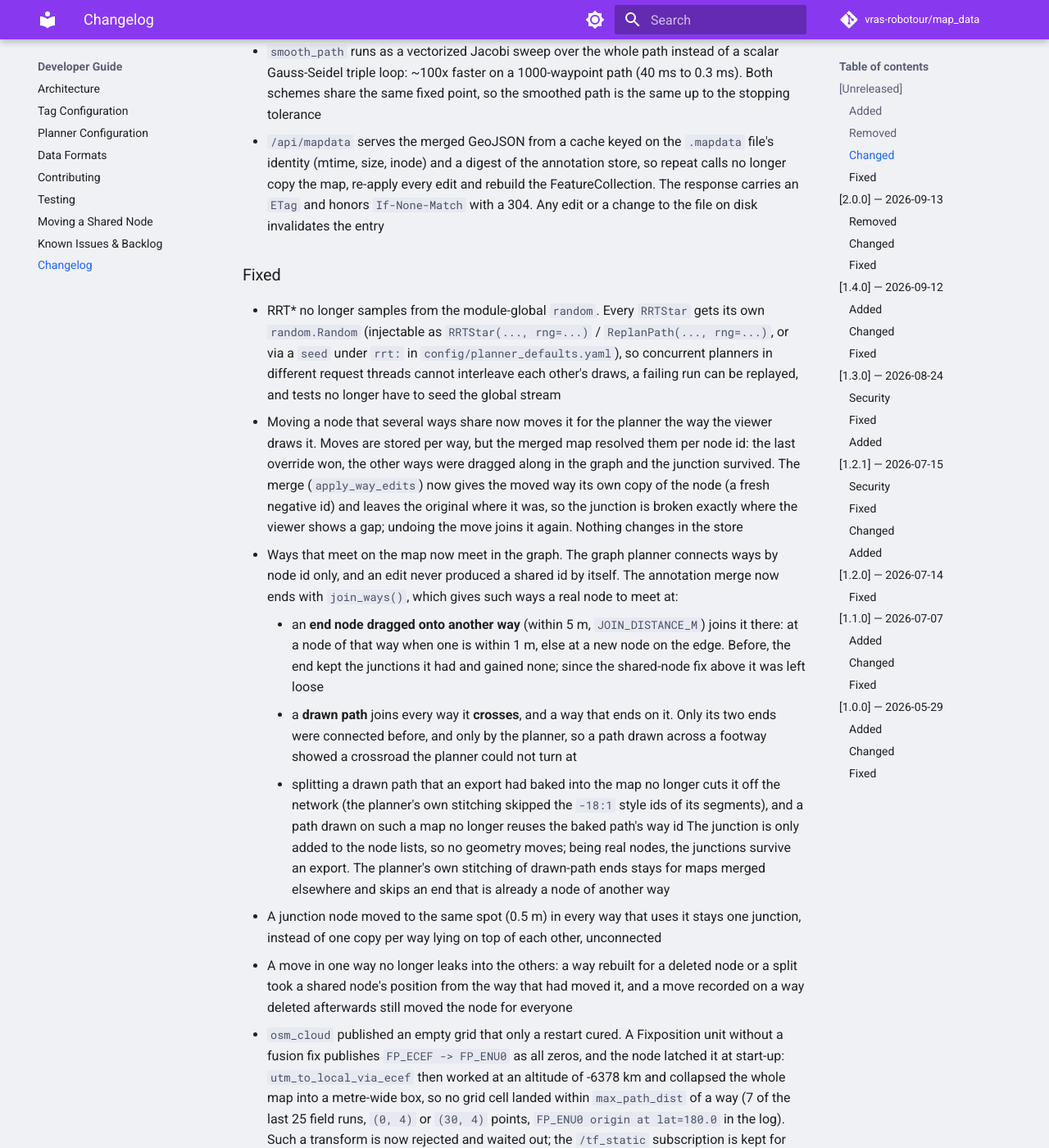
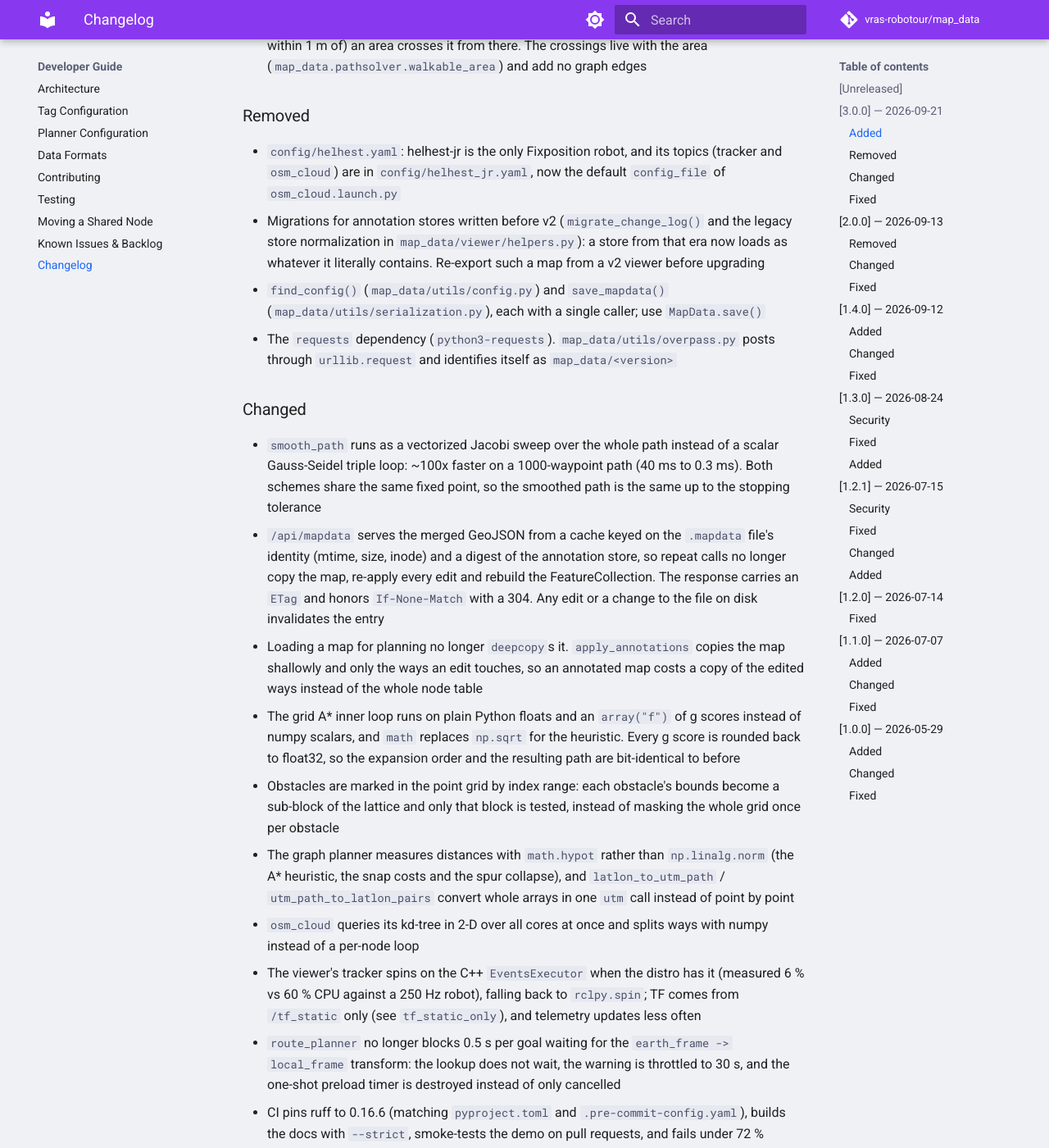
Before and after one commit to vras-robotour/map_data, an MkDocs documentation site: the page built from docs/dev/changelog.md, in a window 1280 px wide and 1400 px high, scrolled down 1408 px. Shown: the whole window at 82% size. Built offline with MkDocs 1.6.1 and Material for MkDocs 9.7.7, drawn with Linux system fonts in a browser that asks for light colours; comment, search, counter and statistics services are not loaded; some of the changed text lies outside the part shown.

Commit message:
Bump version to 3.0.0 and update the changelog
Major: `find_config()`, `save_mapdata()`, the pre-v2 annotation store
migrations and `config/helhest.yaml` are gone.

The Unreleased section also gained the entries missing for the perf
work, the tracker's tf_static_only / speech log / stale-plan drop, and
the CI tightening.

```diff
--- a/docs/dev/changelog.md
+++ b/docs/dev/changelog.md
@@ -1,6 +1,10 @@
 # Changelog
 
 ## [Unreleased]
+
+## [3.0.0] — 2026-09-21
+
+A major version because public helpers and a config file are removed.
 
 ### Added
 
@@ -20,6 +24,11 @@
   that file, a ROS 2 parameter file with a `map_data_tracker` section. The default is the new
   `config/tracker.yaml`, which holds the built-in defaults, so nothing changes for existing setups
 - `config/helhest_jr.yaml`: tracker topics of helhest-jr (`map_data_viewer --config config/helhest_jr.yaml`)
+- Tracker `tf_static_only` (config file only, default `true`): frames are read from
+  `/tf_static` alone. Set it to `false` when a frame above the robot is published on `/tf`,
+  which costs a lot of CPU
+- The Tracker sidebar keeps the last five speech messages instead of only the newest, so a
+  message that scrolls by while you look elsewhere is still readable
 - Tracker **Clear Trail**: drops the recorded trail on the node
   (`DELETE /api/tracker/trail`), so it stays gone instead of coming back with the next fix
 - Planner **Start at robot**: with a robot position on the tracker's telemetry, the toggle
@@ -41,6 +50,13 @@
 - `config/helhest.yaml`: helhest-jr is the only Fixposition robot, and its topics (tracker and
   `osm_cloud`) are in `config/helhest_jr.yaml`, now the default `config_file` of
   `osm_cloud.launch.py`
+- Migrations for annotation stores written before v2 (`migrate_change_log()` and the legacy
+  store normalization in `map_data/viewer/helpers.py`): a store from that era now loads as
+  whatever it literally contains. Re-export such a map from a v2 viewer before upgrading
+- `find_config()` (`map_data/utils/config.py`) and `save_mapdata()`
+  (`map_data/utils/serialization.py`), each with a single caller; use `MapData.save()`
+- The `requests` dependency (`python3-requests`). `map_data/utils/overpass.py` posts through
+  `urllib.request` and identifies itself as `map_data/<version>`
 
 ### Changed
 
@@ -53,6 +69,28 @@
   longer copy the map, re-apply every edit and rebuild the FeatureCollection. The response
   carries an `ETag` and honors `If-None-Match` with a 304. Any edit or a change to the file
   on disk invalidates the entry
+- Loading a map for planning no longer `deepcopy`s it. `apply_annotations` copies the map
+  shallowly and only the ways an edit touches, so an annotated map costs a copy of the edited
+  ways instead of the whole node table
+- The grid A* inner loop runs on plain Python floats and an `array("f")` of g scores instead
+  of numpy scalars, and `math` replaces `np.sqrt` for the heuristic. Every g score is rounded
+  back to float32, so the expansion order and the resulting path are bit-identical to before
+- Obstacles are marked in the point grid by index range: each obstacle's bounds become a
+  sub-block of the lattice and only that block is tested, instead of masking the whole grid
+  once per obstacle
+- The graph planner measures distances with `math.hypot` rather than `np.linalg.norm` (the
+  A* heuristic, the snap costs and the spur collapse), and `latlon_to_utm_path` /
+  `utm_path_to_latlon_pairs` convert whole arrays in one `utm` call instead of point by point
+- `osm_cloud` queries its kd-tree in 2-D over all cores at once and splits ways with numpy
+  instead of a per-node loop
+- The viewer's tracker spins on the C++ `EventsExecutor` when the distro has it (measured 6 %
+  vs 60 % CPU against a 250 Hz robot), falling back to `rclpy.spin`; TF comes from
+  `/tf_static` only (see `tf_static_only`), and telemetry updates less often
+- `route_planner` no longer blocks 0.5 s per goal waiting for the
+  `earth_frame -> local_frame` transform: the lookup does not wait, the warning is throttled
+  to 30 s, and the one-shot preload timer is destroyed instead of only cancelled
+- CI pins ruff to 0.16.6 (matching `pyproject.toml` and `.pre-commit-config.yaml`), builds the
+  docs with `--strict`, smoke-tests the demo on pull requests, and fails under 72 % coverage
 
 ### Fixed
 
@@ -98,6 +136,12 @@
   origin changes whenever the GNSS/INS driver restarts) rebuilds and re-publishes the grid and
   the intersections instead of needing the node restarted; and a grid that comes out empty over
   a map that has ways is logged as an error rather than latched onto every late subscriber
+- The tracker kept showing a plan and goal that no longer existed. The plan and the goal are
+  dropped once nothing publishes their topics (a planner that stopped or restarted), or once
+  the planner has been sending empty plans for 3 s (`PLAN_STALE_TIMEOUT`) — crl_commander
+  republishes at 20 Hz and publishes an empty plan while it has no goal, so STOP, goal reached
+  and goal aborted all clear the display. Silence alone never clears anything, so a
+  publish-once planner (nav2) keeps its plan
 - The tracker drew no high-level route on helhest-jr: `config/helhest_jr.yaml` pointed
   `sequence_path_topic` at `/crl_commander/goal_sequence`, which the commander only publishes
   in SEQUENCE mode, while `road_follower` drives it goal by goal. It now reads
--- a/package.xml
+++ b/package.xml
@@ -2,7 +2,7 @@
 <?xml-model href="http://download.ros.org/schema/package_format3.xsd" schematypens="http://www.w3.org/2001/XMLSchema"?>
 <package format="3">
   <name>map_data</name>
-  <version>2.0.0</version>
+  <version>3.0.0</version>
   <description>Map data processing and path planning for outdoor robot navigation using OSM data.</description>
   <maintainer email="vlkjan6@fel.cvut.cz">Vlk Jan</maintainer>
   <license>BSD-3-Clause</license>
--- a/pyproject.toml
+++ b/pyproject.toml
@@ -4,7 +4,7 @@ build-backend = "setuptools.build_meta"
 
 [project]
 name = "map_data"
-version = "2.0.0"
+version = "3.0.0"
 # requires-python is intentionally NOT declared: colcon's ament_python build
 # parses the setup() dump with ast.literal_eval, which chokes on the
 # SpecifierSet object it produces. The Python 3.12+ floor is enforced by CI
```
Also changed, not shown: 2 other files.
